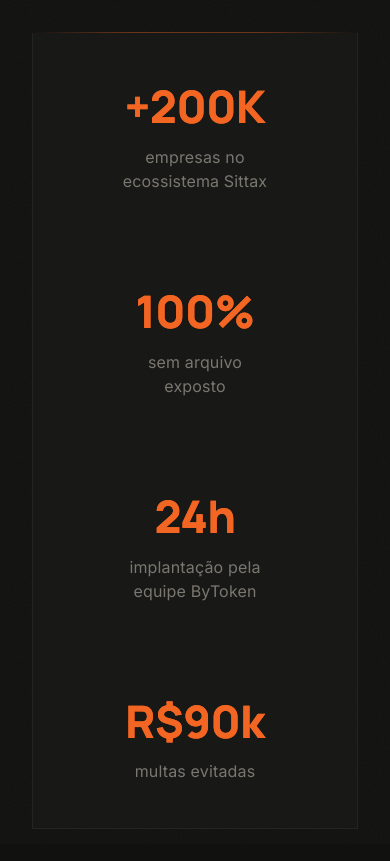
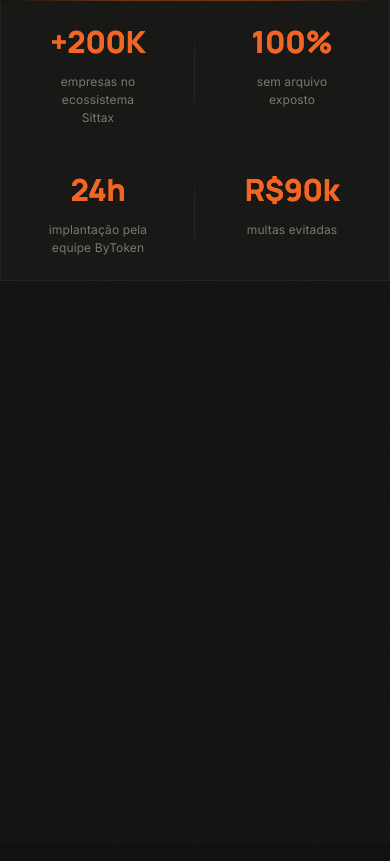
Before and after one commit to mktsittax/N-meros-LP-Certificados-digitais, a plain HTML site: page index.html in a window 390 px wide. Drawn offline with Linux system fonts and the light colour scheme.

Commit message:
Refactor CSS styles for body and responsive design

```diff
--- a/index.html
+++ b/index.html
@@ -21,12 +21,9 @@
 
   body {
     background: var(--bg);
-    min-height: 100vh;
-    display: flex;
-    align-items: center;
-    justify-content: center;
     font-family: 'Inter', sans-serif;
-    padding: 2rem;
+    padding: 0;
+    margin: 0;
   }
 
   /* noise overlay */
@@ -176,10 +173,15 @@
     .stats-grid { grid-template-columns: repeat(2, 1fr); }
     .stat-card:nth-child(2)::after,
     .stat-card:nth-child(4)::after { display: none; }
+    .stat-card { padding: 2rem 1.2rem 1.8rem; }
+    .stat-value { font-size: 2.2rem; }
+    .stat-label { font-size: 0.82rem; max-width: 120px; }
   }
   @media (max-width: 400px) {
-    .stats-grid { grid-template-columns: 1fr; }
-    .stat-card::after { display: none; }
+    .stats-grid { grid-template-columns: repeat(2, 1fr); }
+    .stat-card { padding: 1.6rem 0.8rem 1.4rem; }
+    .stat-value { font-size: 1.9rem; }
+    .stat-label { font-size: 0.75rem; max-width: 100px; }
   }
 </style>
 </head>
```
